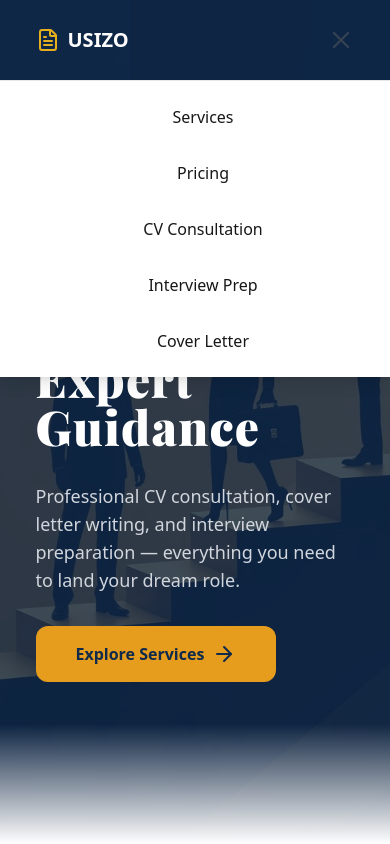
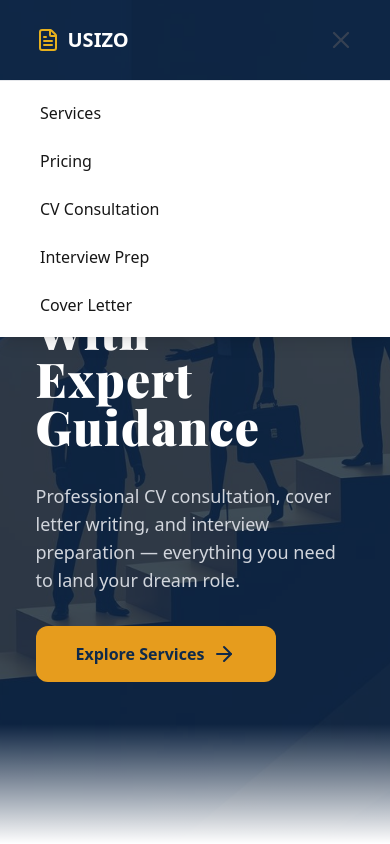
Before and after one commit to Manqoba-Mashego/career-craft, a Next.js app: page / in a window 390 px wide. Both pictures are taken after a click on the button 340 px from the left and 40 px from the top of the page. Shown: the top 844 px of the page. Built offline with nearby package versions, Linux system fonts and the light colour scheme.

Commit message:
Navbar responsive

```diff
--- a/components/navbar.jsx
+++ b/components/navbar.jsx
@@ -64,11 +64,11 @@ const Navbar = () => {
             {isOpen && (
                 <div className="md:hidden bg-white shadow-lg border-t border-gray-200">
                     <div className="flex flex-col px-6 py-4 space-y-4 ml-4">
-                        <button onClick={() => toggleMenu("services")} className=' hover:text-[#e6b01d] px-4 py-2 transition rounded-lg cursor-pointer'>Services</button>
-                        <button onClick={() => toggleMenu("pricing")} className=' hover:text-[#e6b01d] px-4 py-2 transition rounded-lg cursor-pointer'>Pricing</button>
-                        <button onClick={() => toggleMenu("cv-consultation")} className=' hover:text-[#e6b01d] px-4 py-2 transition rounded-lg cursor-pointer'>CV Consultation</button>
-                        <button onClick={() => toggleMenu("interview-prep")} className=' hover:text-[#e6b01d] px-4 py-2 transition rounded-lg cursor-pointer'>Interview Prep</button>
-                        <button onClick={() => toggleMenu("cover-letter")} className=' hover:text-[#e6b01d] px-4 py-2 transition rounded-lg cursor-pointer'>Cover Letter</button>
+                        <button onClick={() => toggleMenu("services")} className=' hover:text-[#e6b01d] text-left py-1 transition-all duration-300 cursor-pointer'>Services</button>
+                        <button onClick={() => toggleMenu("pricing")} className=' hover:text-[#e6b01d] text-left py-1 transition-all duration-300 cursor-pointer'>Pricing</button>
+                        <button onClick={() => toggleMenu("cv-consultation")} className=' hover:text-[#e6b01d] text-left py-1 transition-all duration-300 cursor-pointer'>CV Consultation</button>
+                        <button onClick={() => toggleMenu("interview-prep")} className=' hover:text-[#e6b01d] text-left py-1 transition-all duration-300 cursor-pointer'>Interview Prep</button>
+                        <button onClick={() => toggleMenu("cover-letter")} className=' hover:text-[#e6b01d] text-left py-1 transition-all duration-300 cursor-pointer'>Cover Letter</button>
                         {/* <Link href={"/"} onClick={toggleMenu} className='text-gray-700 hover:text-[#e6b01d] transition'>Services</Link> */}
                     </div>
                 </div>
```
